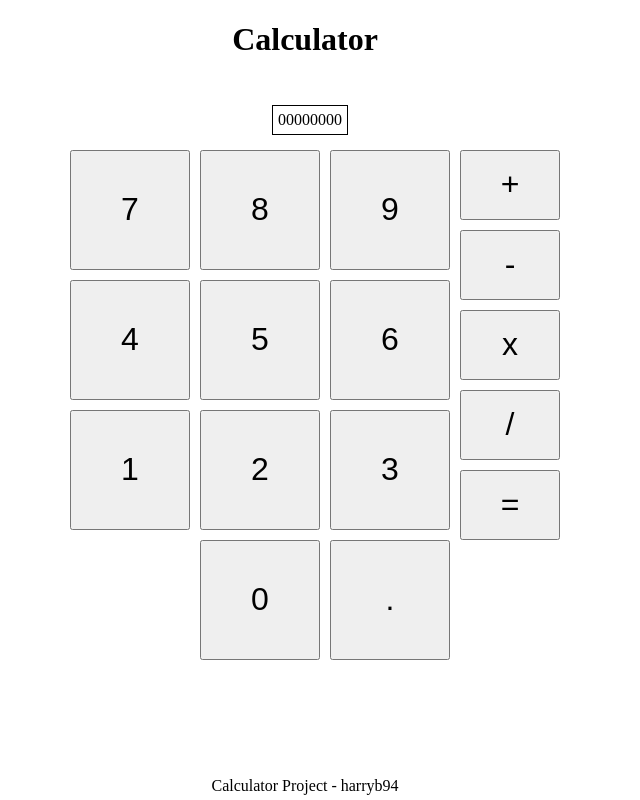
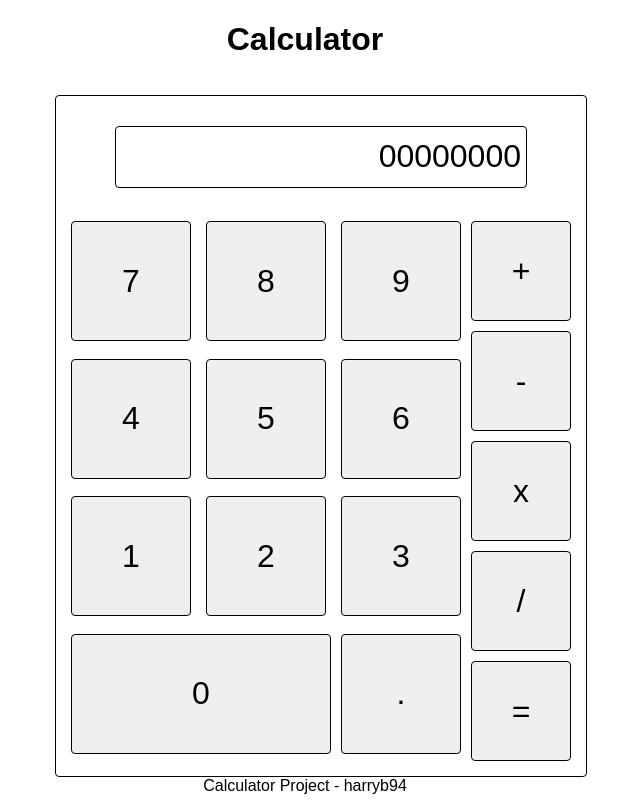
Before and after one commit to harryb94/calculator, a plain HTML site: page index.html in a window 1280 px wide. Shown: the whole page, without its empty margins (335-975 px from the left). Drawn offline with Linux system fonts and the light colour scheme.

Commit message:
alignment of buttons on calculator

```diff
--- a/styles.css
+++ b/styles.css
@@ -1,3 +1,7 @@
+* {
+    font-family: Arial, Helvetica, sans-serif;
+}
+
 body {
     display: flex;
     flex-direction: column;
@@ -12,15 +16,20 @@ header {
 
 #container{
     display: flex;
-    height: 500px;
+    height: 700px;
     width: 500px;
-    justify-content: stretch;
 }
 
 #calcBody {
     display: flex;
     flex-direction: column;
+    justify-content: space-between;
     align-items: center;
+    border: solid;
+    border-width: 1px;
+    border-radius: 4px;
+    padding: 0px;
+    padding: 10px;
 
 }
 
@@ -29,31 +38,43 @@ header {
     padding: 5px;
     border: solid;
     border-width: 1px;
+    border-radius: 4px;
     margin: 10px;
+    margin-top: 20px;
+    width: 400px;
+    height: 50px;
+    justify-content: flex-end;
+    align-items: center;
+    font-size: xx-large;
 }
 
 #buttons{
     display: flex;
+    margin: 0px;
 }
 
 #numbers{
     display: flex;
     width: 400px;
-    height: 400px;
+    height: 550px;
     flex-wrap:wrap;
-    justify-content: flex-end;
+    justify-content: space-between;
+    flex-grow: 1;
 }
 
 #functions{
     display: flex;
     flex-direction: column;
-    height: 400px;
+    height: 550px;
 }
 
 button {
     align-items: center;
     justify-content: center;
     font-size: xx-large;
+    border: solid;
+    border-width: 1px;
+    border-radius: 4px;
 }
 
 #functions button {
@@ -70,6 +91,11 @@ button {
     margin: 5px;
 }
 
+#numbers #zero{
+    display: flex;
+    flex: auto;
+}
+
 footer {
     margin-top: auto;
     margin-bottom: 5px;
```
Also changed, not shown: index.html (+0 -1 lines).
